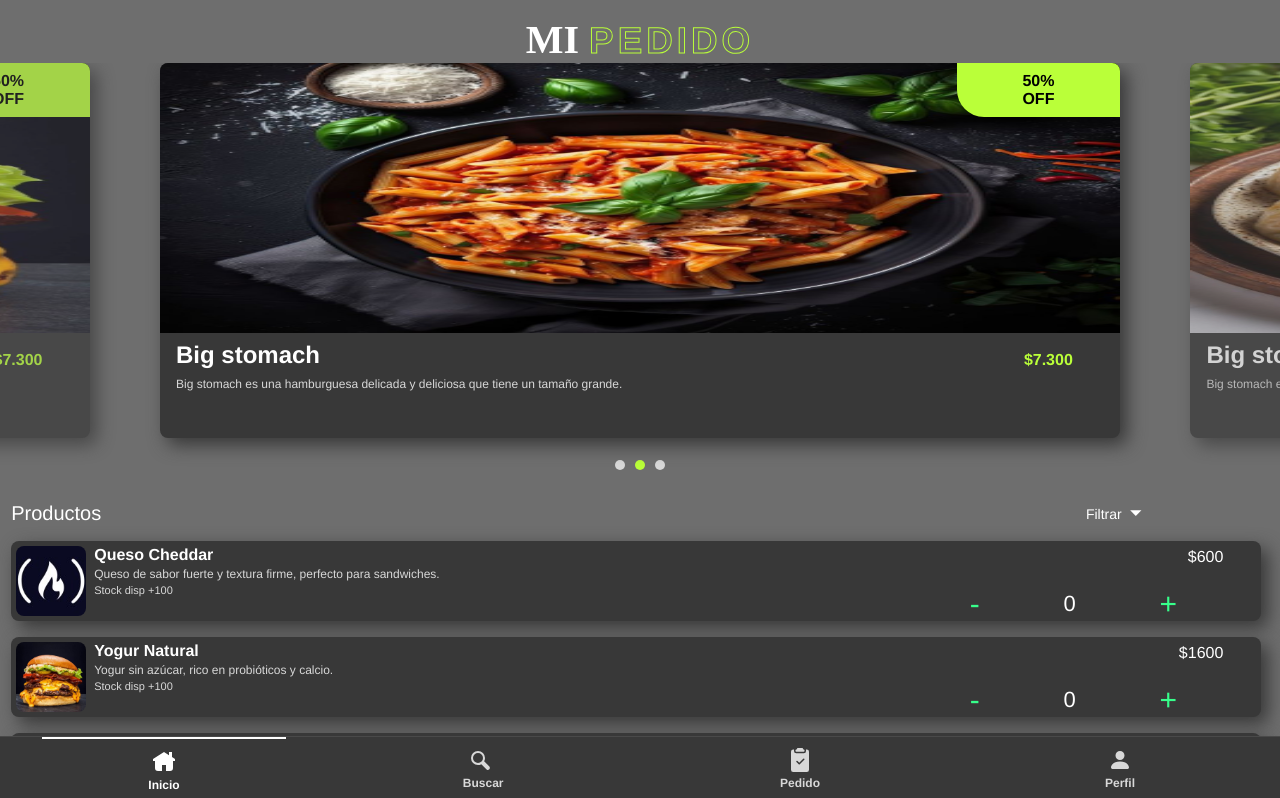
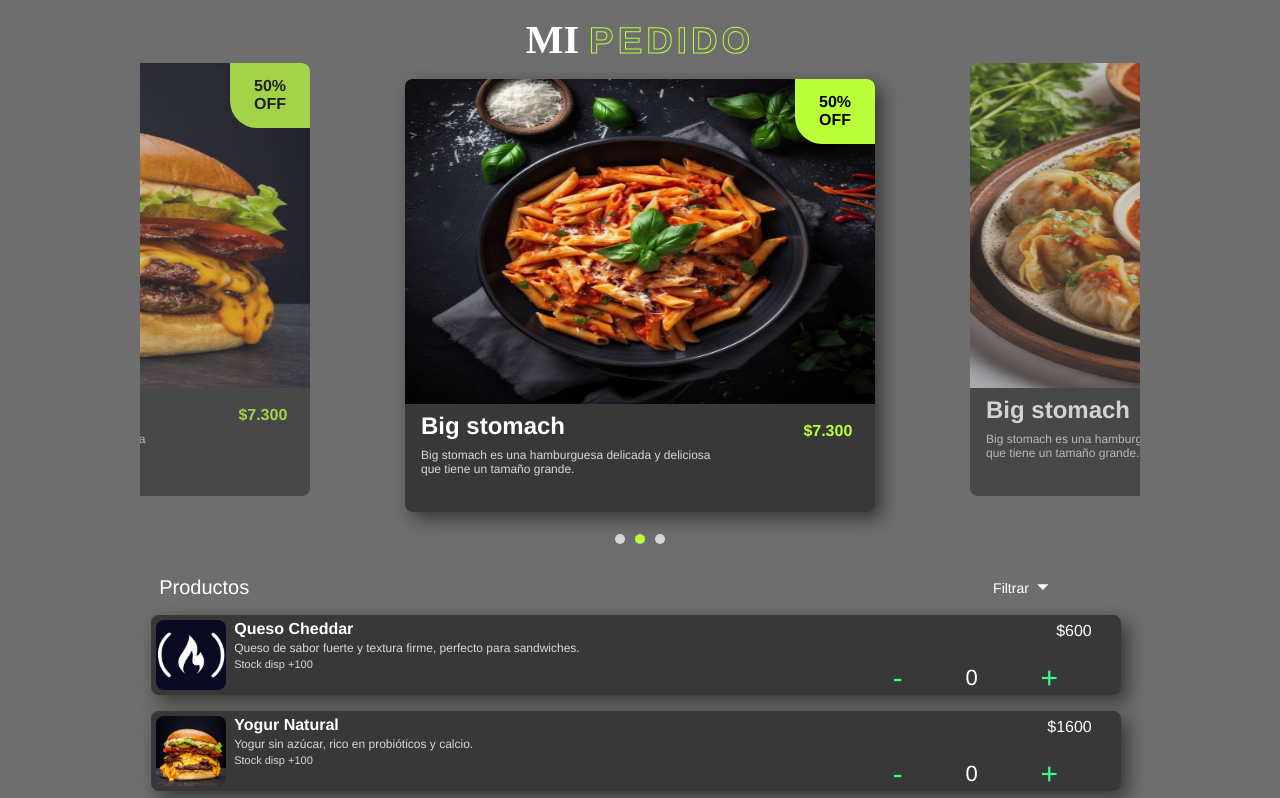
Before and after one commit to Alan-Ribeca/Mi-Pedido, a React (Vite) app: page / in a window 1280 px wide. Shown: the top 798 px of the page. Built offline with nearby package versions, Linux system fonts and the light colour scheme.

Commit message:
componente Home ya esta responsi para todas las medidas

```diff
--- a/src/components/Home/carrusel.scss
+++ b/src/components/Home/carrusel.scss
@@ -140,3 +140,100 @@
     }
   }
 }
+
+@media screen and (min-width: 1100px) {
+  .containercarrusel {
+    width: 1000px;
+    margin: 0 auto;
+    padding-top: 1rem;
+
+    .containerUno {
+      width: 47%;
+      height: 433px;
+
+      .infoCarrusel .descripCarrusel {
+        width: 68%;
+      }
+
+      .img {
+        height: 75%;
+      }
+
+      &.dere {
+        right: -30%;
+        box-shadow: none;
+      }
+
+      &.izquierda {
+        left: -30%;
+        box-shadow: none;
+      }
+    }
+  }
+}
+
+@media screen and (min-width: 855px) and (max-width: 1099px) {
+  .containercarrusel {
+    width: 800px;
+    padding-top: 1rem;
+    margin: 0 auto;
+
+    .containerUno {
+      width: 51%;
+
+      &.dere {
+        right: -32%;
+        box-shadow: none;
+      }
+
+      &.izquierda {
+        left: -32%;
+        box-shadow: none;
+      }
+    }
+  }
+}
+
+@media screen and (min-width: 633px) and (max-width: 854px) {
+  .containercarrusel {
+    width: 600px;
+    padding-top: 1rem;
+    margin: 0 auto;
+
+    .containerUno {
+      width: 51%;
+
+      &.dere {
+        right: -32%;
+        box-shadow: none;
+      }
+
+      &.izquierda {
+        left: -32%;
+        box-shadow: none;
+      }
+    }
+  }
+}
+
+// @media screen and (min-width: 501px) and (max-width: 632px) {
+//   .containercarrusel {
+//     width: 500px;
+//     padding: 0;
+//     margin: 0 auto;
+
+//     .containerUno {
+//       width: 75%;
+
+//       &.dere {
+//         right: -68%;
+//         box-shadow: none;
+//       }
+
+//       &.izquierda {
+//         left: -68%;
+//         box-shadow: none;
+//       }
+//     }
+//   }
+// }
--- a/src/components/Home/home.scss
+++ b/src/components/Home/home.scss
@@ -154,7 +154,7 @@
             margin-top: 0.2rem;
 
             &:hover {
-              white-space:unset;
+              white-space: unset;
             }
           }
           .stock {
@@ -224,7 +224,6 @@
   }
 }
 
-
 @media screen and (max-width: 320px) {
   .homeContainer .contenedorProductos .containerProduc {
     height: max-content;
@@ -233,5 +232,65 @@
       max-width: 58%;
     }
   }
+}
 
+@media screen and (min-width: 1100px) {
+  .filtrarProdc {
+    width: 1000px;
+    margin: 0 auto;
+    padding-left: 1rem;
+  }
+
+  .homeContainer {
+    .contenedorProductos {
+      width: 1000px;
+      margin: 0 auto;
+    }
+  }
 }
+
+
+@media screen and (min-width: 855px) and (max-width: 1099px) {
+  .filtrarProdc {
+    width: 800px;
+    margin: 0 auto;
+    padding-left: 1rem;
+  }
+
+  .homeContainer {
+    .contenedorProductos {
+      width: 800px;
+      margin: 0 auto;
+    }
+  }
+}
+
+@media screen and (min-width: 633px) and (max-width: 854px) {
+  .filtrarProdc {
+    width: 600px;
+    margin: 0 auto;
+    padding-left: 1rem;
+  }
+
+  .homeContainer {
+    .contenedorProductos {
+      width: 600px;
+      margin: 0 auto;
+    }
+  }
+}
+
+// @media screen and (min-width: 501px) and (max-width: 632px) {
+//   .filtrarProdc {
+//     width: 500px;
+//     margin: 0 auto;
+//     padding-left: 0;
+//   }
+
+//   .homeContainer {
+//     .contenedorProductos {
+//       width: 500px;
+//       margin: 0 auto;
+//     }
+//   }
+// }
--- a/src/components/navbar/navMovil.scss
+++ b/src/components/navbar/navMovil.scss
@@ -5,7 +5,7 @@
   width: 100%;
   height: 4rem;
   background-color: #383838;
-
+  display: block;
   ul {
     display: flex;
     align-items: center;
@@ -68,3 +68,9 @@
     }
   }
 }
+
+@media screen and (min-width: 1100px) {
+  .navbarMovil {
+    display: none;
+  }
+}
```
